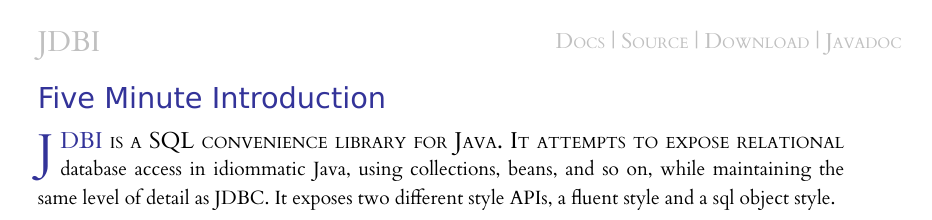
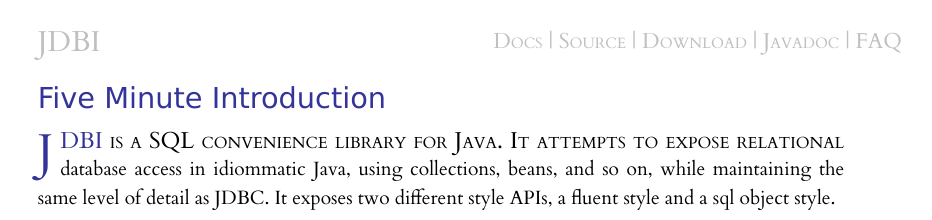
Before and after one commit to jdbi/jdbi-docs, a Jekyll site: the page built from index.html, in a window 1280 px wide and 900 px high. Shown: the top 220 px of the window, without its empty margins (199-1131 px from the left). Built offline with Jekyll 4.4.1, drawn with Linux system fonts in a browser that asks for light colours; the list of posts is cut into pages by our own code.

Commit message:
add an FAQ

```diff
--- a/_layouts/default.html
+++ b/_layouts/default.html
@@ -35,7 +35,8 @@
           <a href="/archive.html">Docs</a> |
           <a href="http://github.com/brianm/jdbi/">Source</a> |
           <a href="/getting_jdbi/">Download</a> |
-          <a href="/maven_site/apidocs">Javadoc</a>
+          <a href="/maven_site/apidocs">Javadoc</a> |
+          <a href="/faq">FAQ</a>
         </span>
       </h1>
     </div>
```
Also changed, not shown: _posts/0300-06-15-faq.md (added, +7 -0 lines).
